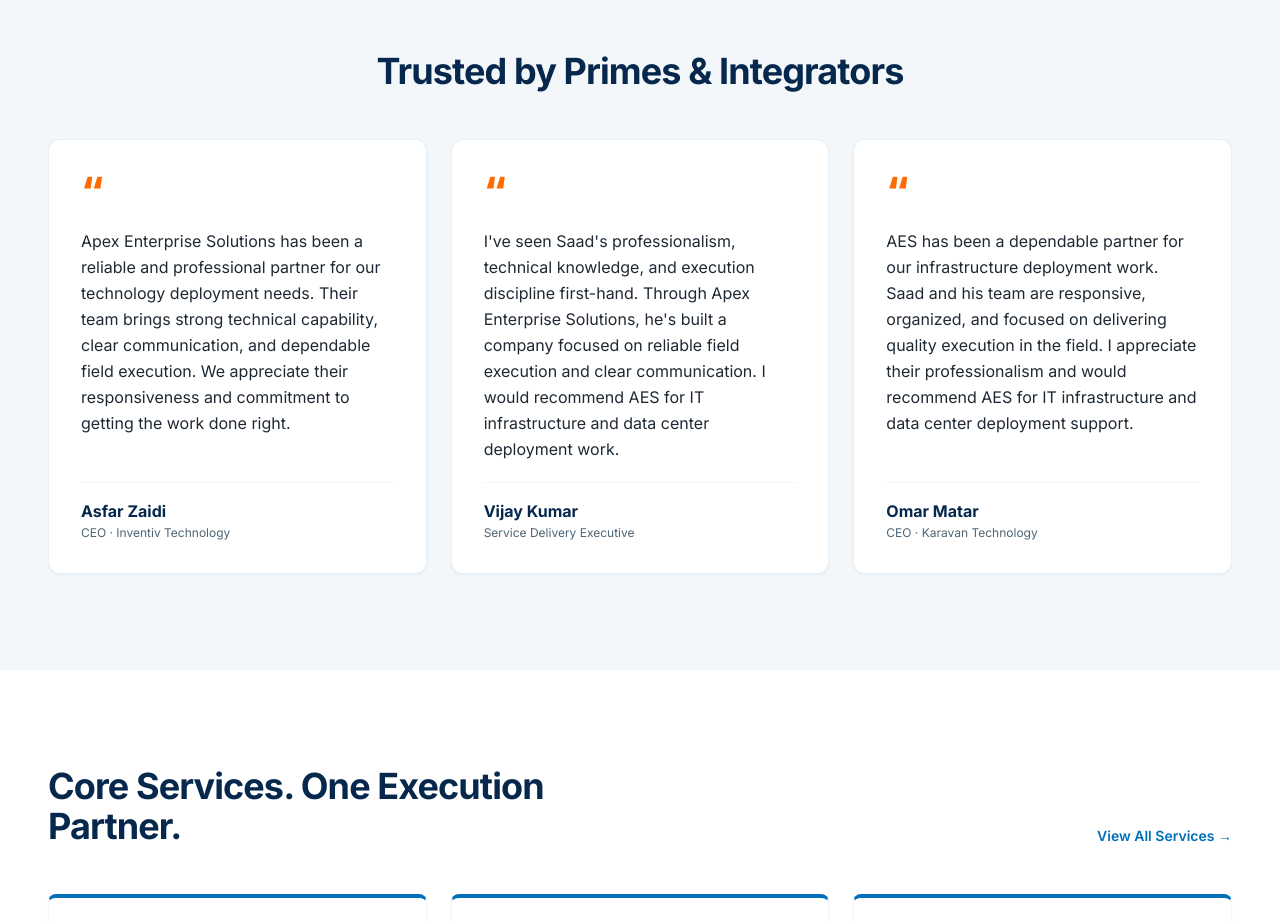
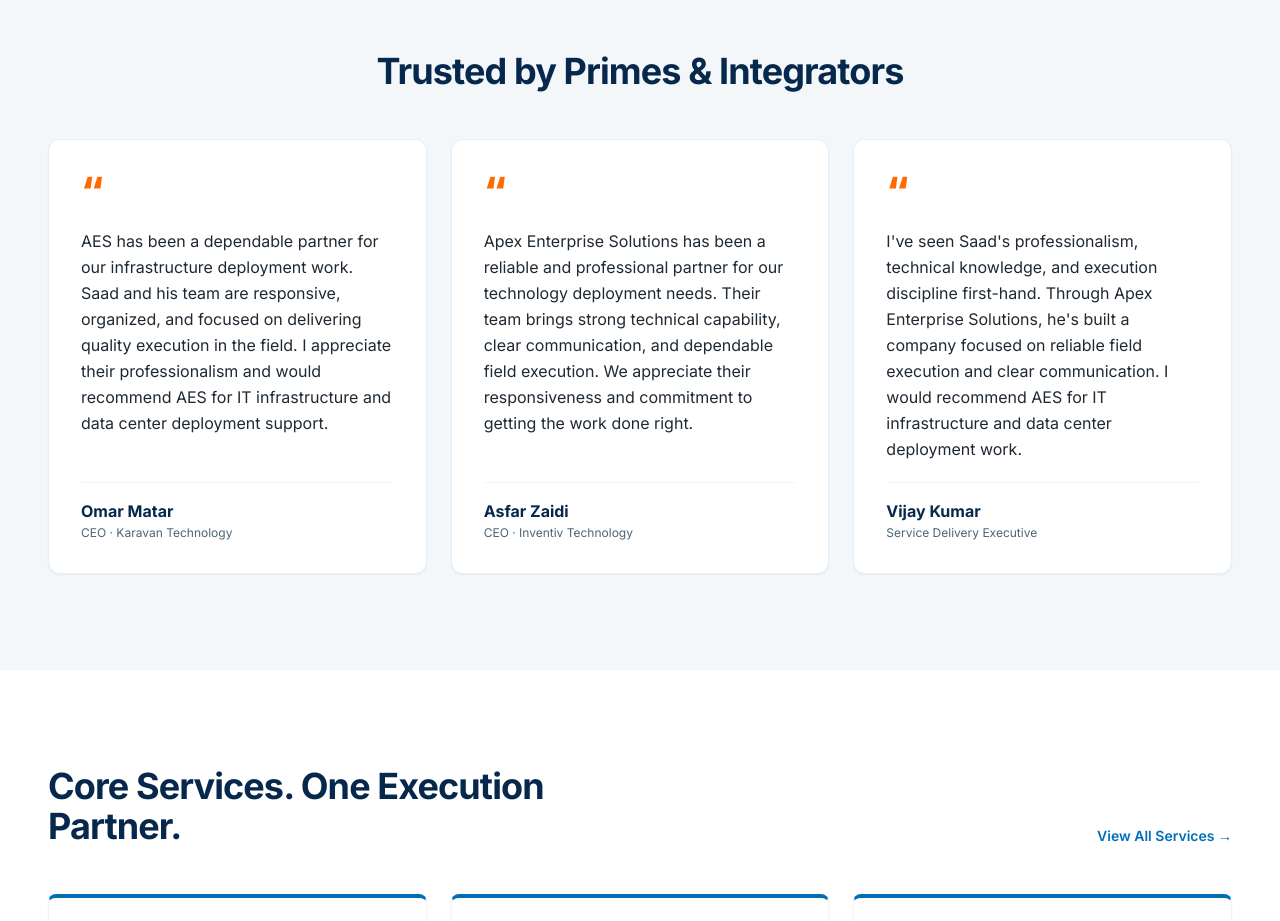
Before and after one commit to saadapex/aes-website, a Next.js app: page / in a window 1280 px wide. Shown: the part 1560-2481 px from the top of the page. Built offline with nearby package versions, Linux system fonts and the light colour scheme; no server answers.

Commit message:
Update hero headline and meta descriptions

```diff
--- a/src/app/page.tsx
+++ b/src/app/page.tsx
@@ -235,6 +235,12 @@
           <div className="grid md:grid-cols-2 lg:grid-cols-3 gap-6">
             {[
               {
+                quote: "AES has been a dependable partner for our infrastructure deployment work. Saad and his team are responsive, organized, and focused on delivering quality execution in the field. I appreciate their professionalism and would recommend AES for IT infrastructure and data center deployment support.",
+                name: "Omar Matar",
+                role: "CEO",
+                company: "Karavan Technology",
+              },
+              {
                 quote: "Apex Enterprise Solutions has been a reliable and professional partner for our technology deployment needs. Their team brings strong technical capability, clear communication, and dependable field execution. We appreciate their responsiveness and commitment to getting the work done right.",
                 name: "Asfar Zaidi",
                 role: "CEO",
@@ -245,12 +251,6 @@
                 name: "Vijay Kumar",
                 role: "Service Delivery Executive",
                 company: "",
-              },
-              {
-                quote: "AES has been a dependable partner for our infrastructure deployment work. Saad and his team are responsive, organized, and focused on delivering quality execution in the field. I appreciate their professionalism and would recommend AES for IT infrastructure and data center deployment support.",
-                name: "Omar Matar",
-                role: "CEO",
-                company: "Karavan Technology",
               },
             ].map((t, i) => (
               <div
```
